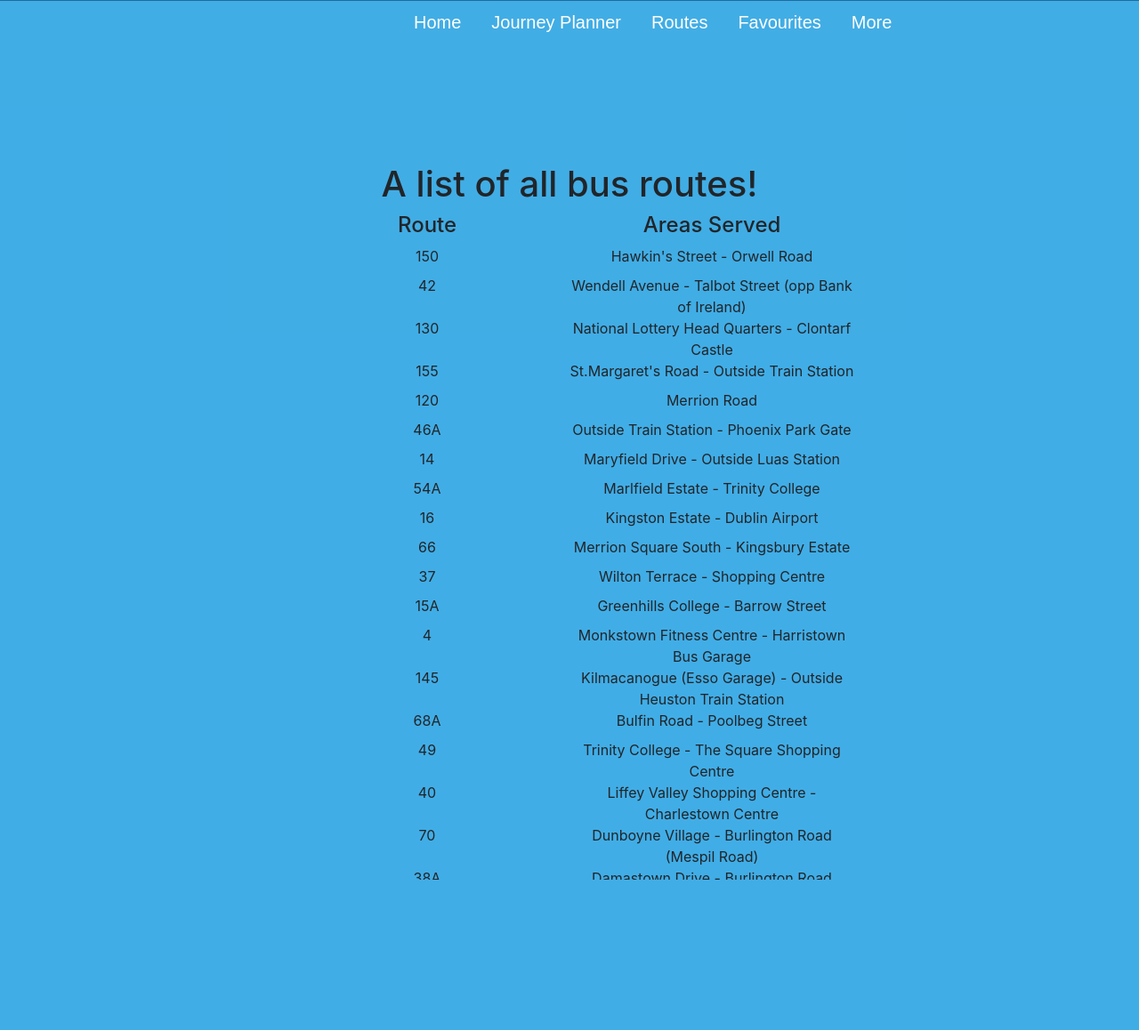
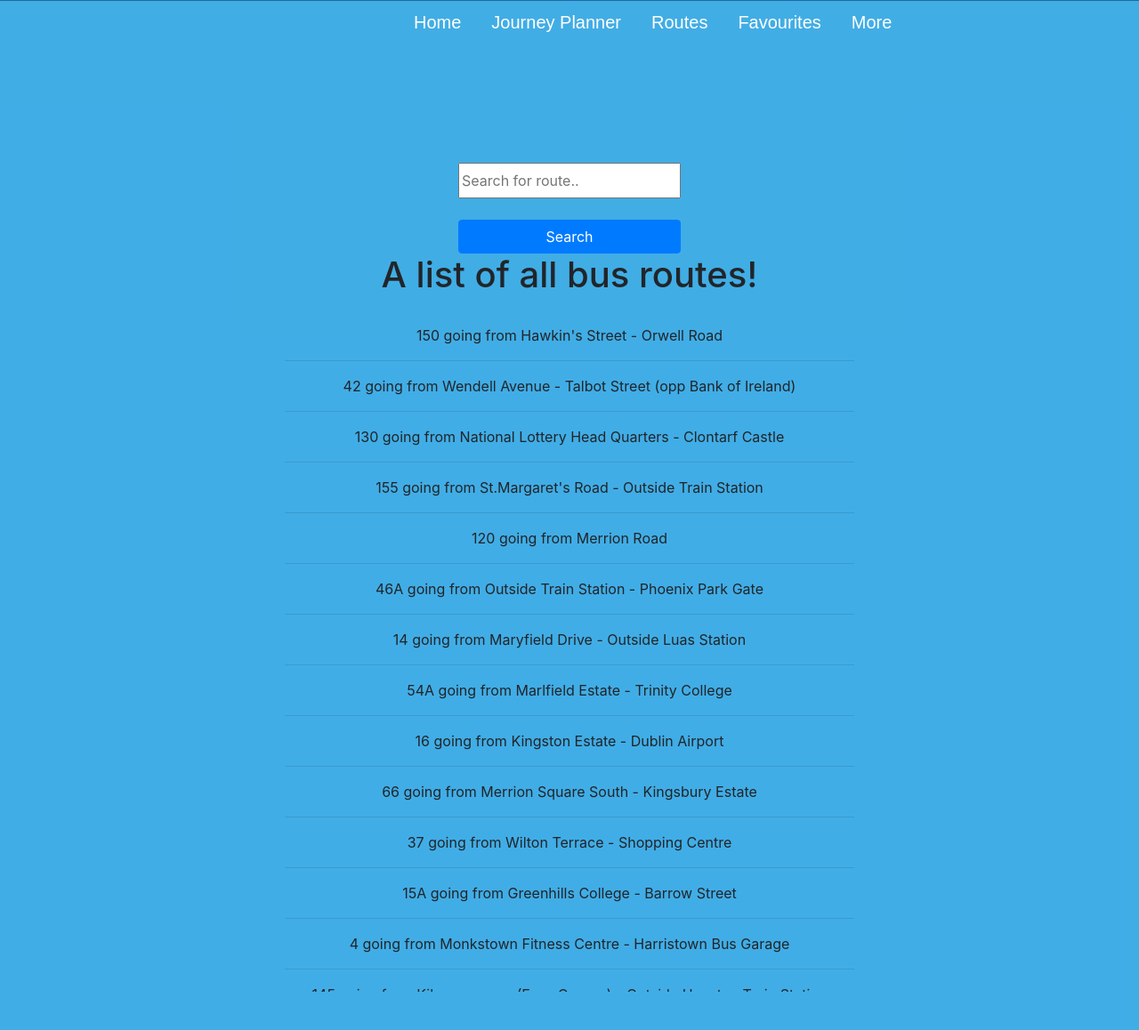
Before and after one commit to ankhitp/Dublin-Bus-Project, a Django app: page /routes/ in a window 1280 px wide; the page is wider, and only the part inside the window is pictured. Shown: the part 389-1547 px from the top of that part at 89% size. Run offline with Django 3.2, Linux system fonts and the light colour scheme; some libraries are stand-ins or nearby versions.

Commit message:
some html things

```diff
--- a/dublinbus/static/css/m_favourites.css
+++ b/dublinbus/static/css/m_favourites.css
@@ -170,7 +170,7 @@
 }
 form {
     width: 100%;
-    background-color: #ccc;
+    background-color: gainsboro;
     padding: 5px;
     margin-bottom: 20px;
   }
--- a/dublinbus/static/js/getRoute.js
+++ b/dublinbus/static/js/getRoute.js
@@ -66,7 +66,7 @@ function getRoute(i, url, start, end) {
                                 if (stationMin < 10) {
                                     stationMin = "0" + stationMin;
                                 }
-                                document.getElementById(i.toString()).insertAdjacentHTML('beforeend', '<div class = "col-12" style = "text-align: center;" id = para' + i + '>The next bus is expected at ' + stationHours + ':' + stationMin + '</div>');
+                                document.getElementById(i.toString()).insertAdjacentHTML('beforeend', '<div class = "col-12" style = "text-align: center;" id = para' + i + '>The bus departing closest to your chosen time is at: ' + stationHours + ':' + stationMin + '</div>');
                                 checkFirst = false;
                             } else {
                                 continue;
--- a/dublinbus/static/js/mapResizeResetFunctions.js
+++ b/dublinbus/static/js/mapResizeResetFunctions.js
@@ -164,7 +164,7 @@ function resetMap() {
         "                        style='width: 200px;' type=\"submit\">Show Journey Planner\n" +
         "                </button>\n" +
         "            </div>\n" +
-        "        </div>"
+        "        </div>";
     calendarBuilder();
     $(function () {
         $('#timepicker1').timepicker({
--- a/dublinbus/templates/journeyplan.html
+++ b/dublinbus/templates/journeyplan.html
@@ -113,9 +113,8 @@
                 z-index: 99;
                 text-align: center;
                 font-family: Arial;
-                margin: 10%;
                 background: whitesmoke;
-                opacity: 0.7;
+                opacity: 0.8;
                 height: auto !important;
                 border-radius: 25px;
                 color: darkgreen;
@@ -270,6 +269,7 @@
             calendarBuilder();
             $(function () {
                 $('#timepicker1').timepicker({
+                    timeFormat: 'H:i',
                     dynamic: false,
                     dropdown: true,
                     scrollbar: true,
--- a/dublinbus/templates/routes.html
+++ b/dublinbus/templates/routes.html
@@ -3,6 +3,12 @@
 
     {% load static %}
     <style>
+
+        .autocomplete {
+            /*the container must be positioned relative:*/
+            position: relative;
+        }
+
 
         .holder:hover {
             background-color: #7abaff;
@@ -44,14 +50,20 @@
     <div>
         {% include 'header.html' %}
     </div>
+    <datalist id="routes">
+    </datalist>
+    <div style = 'text-align: center'>
+        <div class="autocomplete">
+            <input list = "routes" id="busSearch" style = "width: 250px; height: 40px" type="text" name="routeSearch" placeholder="Search for route..">
+        </div>
+        <br>
+        <button class = "btn btn-primary" style = "width: 250px" type="submit" onclick = 'showRoute(document.getElementById("busSearch").value)'>Search</button>
+    </div>
     <h1 style = "text-align: center">A list of all bus routes!</h1>
+    <br>
     <div id="bigList" class = "col-md-6 offset-md-3" style = "max-height:750px; overflow: scroll;text-align: center">
         <div id = "header" class="row">
-            <div style = "text-align: center"  id = "route" class="col-6">
-                <h4>Route</h4>
-            </div>
-            <div style = "text-align: center"  id = "direction" class="col-6">
-                <h4>Areas Served</h4>
+            <div style = "text-align: center"  id = "route" class="col-12">
             </div>
         </div>
     </div>
@@ -60,18 +72,15 @@
         var routeHTML = "";
         var stopHTML = "";
         for (var i = 0; i < routesList.length; i++) {
+            stopHTML += '<option value="'+routesList[i].Route+'">';
             routeHTML +=
-                '<div style = "text-align: center" class = "holder col-6">'+
-                    routesList[i].Route +
+                '<div id = "'+routesList[i].Route+'" style = "cursor: pointer; text-align: center" class = "holder col-12">'+
+                    routesList[i].Route + ' going from ' + routesList[i].Stops +
                 '</div>' +
-                '<div style = "text-align: center" class = "holder col-6">'+
-                routesList[i].Stops +
-                '</div>' +
-                '<br>' +
                 '<hr>';
-
         }
-        document.getElementById('header').insertAdjacentHTML('beforeend', routeHTML);
+        document.getElementById('route').innerHTML=routeHTML;
+        document.getElementById('routes').innerHTML=stopHTML;
     </script>
     <script src="https://ajax.googleapis.com/ajax/libs/jquery/2.2.4/jquery.min.js"></script>
     <script src="http://cdnjs.cloudflare.com/ajax/libs/modernizr/2.8.3/modernizr.js"></script>
@@ -84,6 +93,16 @@
             ;
         });
     </script>
+<script>
+    function showRoute(route) {
+        var html = document.getElementById(route).innerHTML;
+        var finalHtml = "<div style = 'cursor: pointer' class = 'holder' onclick = 'mapRoute(\""+route+"\")'>" + html + "</div>";
+        document.getElementById('route').innerHTML = finalHtml;
+    }
+    function mapRoute() {
+
+    }
+</script>
 
 
 {% endblock %}
```
Also changed, not shown: dublinbus/static/js/getLatLong.js (+9 -3 lines), dublinbus/templates/mobile/m_favourites.html (+3 -7 lines), dublinbus/db.sqlite3.
